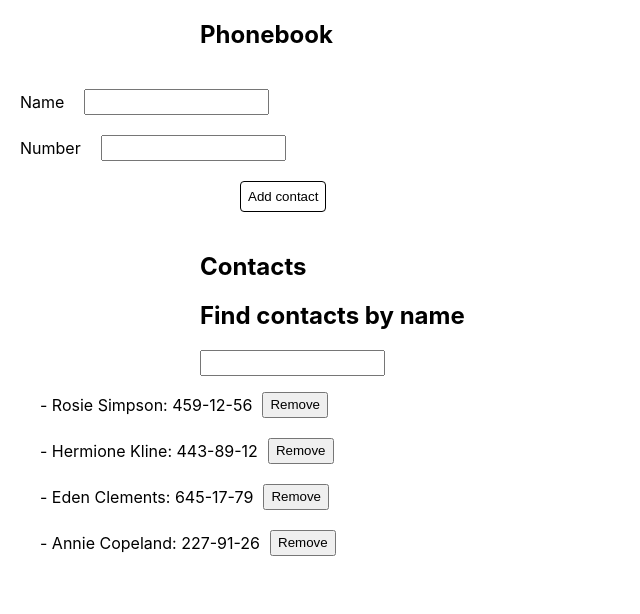
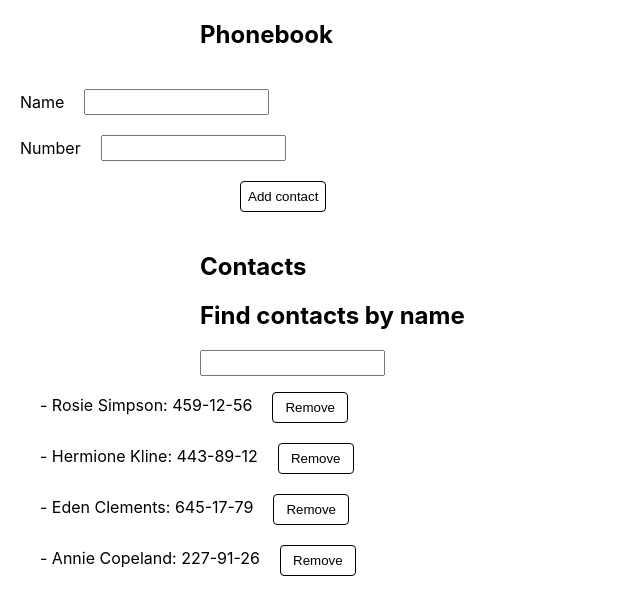
Before and after one commit to chiri03/goit-react-hw-02-phonebook, a React (Create React App) app: page / in a window 1280 px wide. Shown: the top 614 px of the page, without its empty margins (0-640 px from the left). Built offline with nearby package versions, Linux system fonts and the light colour scheme.

Commit message:
adjustmnts

```diff
--- a/src/components/ContactsList/ContactsList.js
+++ b/src/components/ContactsList/ContactsList.js
@@ -4,7 +4,7 @@ export const SingleContact = ({ id, name, number, onRemove }) => {
     return (
         <div className="contacts-li">
             - {name}: {number}
-            <button className="contacts-buttontton" onClick={() => onRemove(id)}>Remove</button>
+            <button className="contacts-button" onClick={() => onRemove(id)}>Remove</button>
         </div>
     );
 };
```
